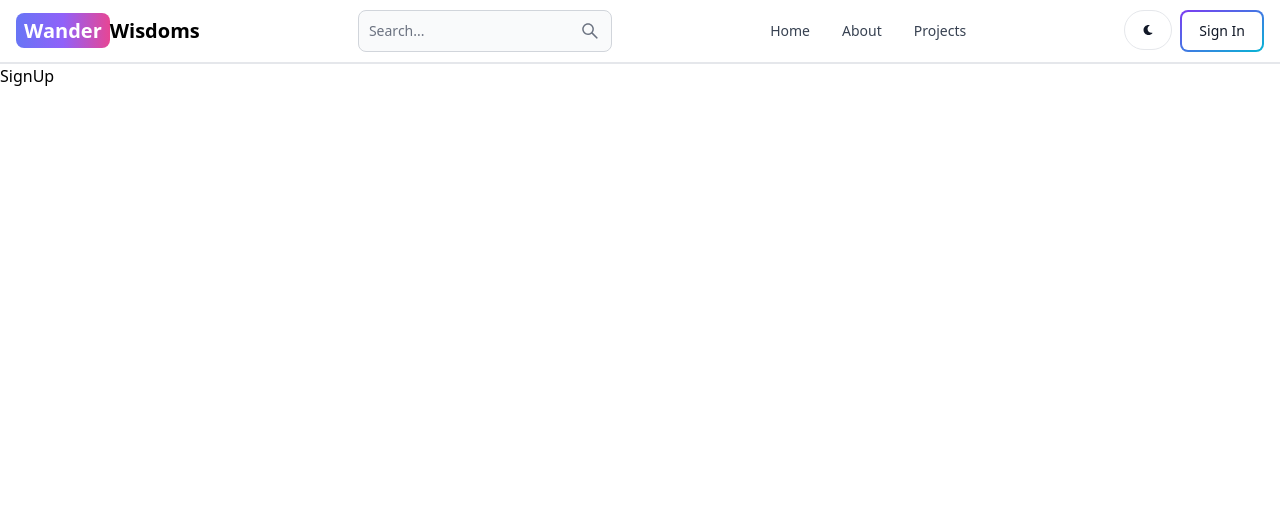
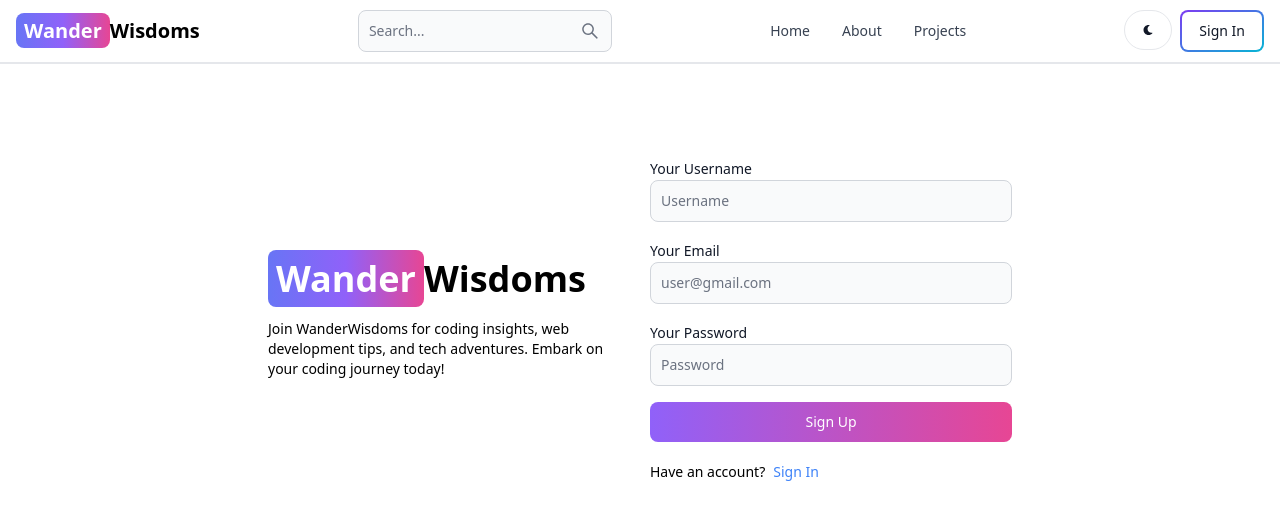
Before and after one commit to suchetsingh/WanderWisdoms, a React (Vite) app in the folder client/: page /sign-up in a window 1280 px wide. Shown: the top 520 px of the page. Built offline with nearby package versions, Linux system fonts and the light colour scheme.

Commit message:
Created sign-up page ui

```diff
--- a/client/src/pages/SignUp.jsx
+++ b/client/src/pages/SignUp.jsx
@@ -1,7 +1,48 @@
-import React from 'react'
+import { Button, Label, TextInput } from "flowbite-react";
+import React from "react";
+import { Link } from "react-router-dom";
 
 export default function SignUp() {
   return (
-    <div>SignUp</div>
-  )
+    <div className="min-h h-screen mt-20">
+      <div className="flex p-3 max-w-3xl mx-auto flex-col md:flex-row md:items-center gap-5">
+        {/* left */}
+        <div className="flex-1">
+          <Link to="/" className="font-bold dark:text-white text-4xl">
+            <span className="px-2 py-1 bg-gradient-to-r from-indigo-500 via-purple-500 to-pink-500   rounded-lg text-white">
+              Wander
+            </span>
+            Wisdoms
+          </Link>
+          <p className="text-sm mt-5">
+            Join WanderWisdoms for coding insights, web development tips, and
+            tech adventures. Embark on your coding journey today!
+          </p>
+        </div>
+        {/* right */}
+
+        <div className="flex-1">
+          <form className="flex flex-col gap-4">
+            <div>
+              <Label value="Your Username" />
+              <TextInput type="text" placeholder="Username" id="username" />
+            </div>
+            <div>
+              <Label value="Your Email" />
+              <TextInput type="email" placeholder="user@gmail.com" id="email" />
+            </div>
+            <div>
+              <Label value="Your Password" />
+              <TextInput type="password" placeholder="Password" id="password" />
+            </div>
+            <Button gradientDuoTone="purpleToPink" type="submit">Sign Up</Button>
+          </form>
+          <div className="flex gap-2 text-sm mt-5">
+            <span>Have an account?</span>
+            <Link to="/sign-in" className="text-blue-500">Sign In</Link>
+          </div>
+        </div>
+      </div>
+    </div>
+  );
 }
```
